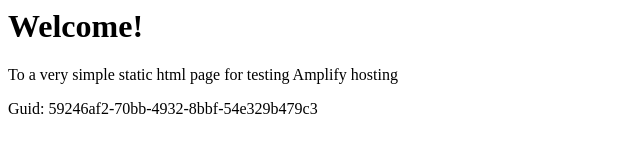
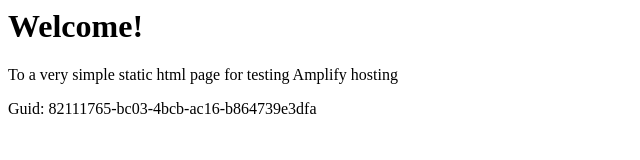
Before and after one commit to aws-aemilia-fra/Github-PR-Commit-Integration-Test-DoNotTouch-GitHubWebhookPushCanaryTest-v1-preprod-eu-central-1, a website: page src/index.html in a window 1280 px wide. Shown: the full height of the page, 0-640 px from the left. Drawn offline with Linux system fonts and the light colour scheme.

Commit message:
commit from integ tests

```diff
--- a/src/index.html
+++ b/src/index.html
@@ -12,6 +12,6 @@
 <body>
     <h1>Welcome!</h1>
     <p>To a very simple static html page for testing Amplify hosting</p>
-    <p>Guid: 59246af2-70bb-4932-8bbf-54e329b479c3</p></body>
+    <p>Guid: 82111765-bc03-4bcb-ac16-b864739e3dfa</p></body>
 
 </html>
```
